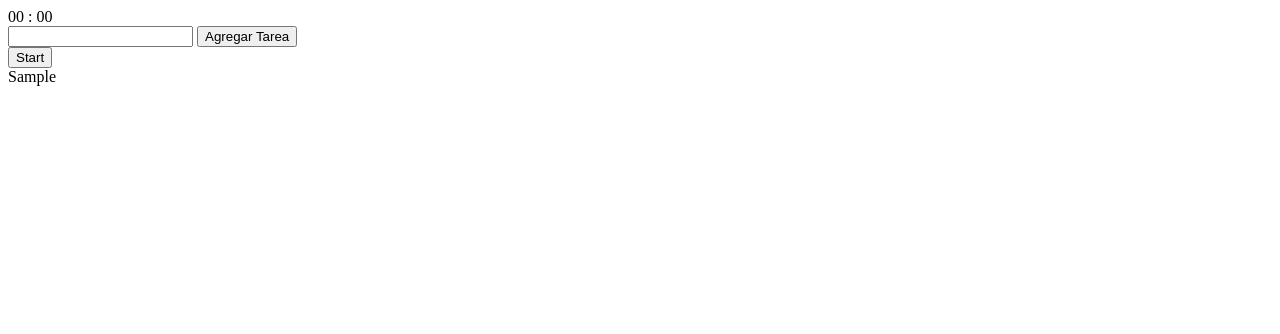
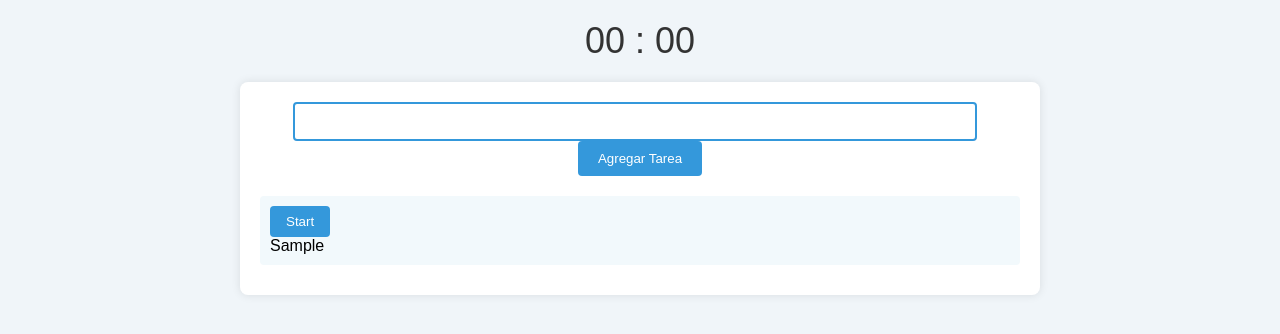
Before and after one commit to joaquinDemarchi/pomodoro, a plain HTML site: page index.html in a window 1280 px wide. Both pictures are taken after typing "Sample" into the empty fields and a click on the input "Agregar Tarea". Drawn offline with Linux system fonts and the light colour scheme.

Commit message:
agregando hoja de estilos

```diff
--- a/index.html
+++ b/index.html
@@ -4,6 +4,7 @@
     <meta charset="UTF-8">
     <meta name="viewport" content="width=device-width, initial-scale=1.0">
     <title>Pomodoro</title>
+    <link rel="stylesheet" href="./styles.css">
 </head>
 <body>
     <div id="app">
--- a/script.js
+++ b/script.js
@@ -68,7 +68,7 @@ function renderTasks(){
 }
 
 function startButtonHandler(id){
-    time = 2;
+    time = 25*60;
     current = id;
     const taskIndex = tasks.findIndex(task => task.id == id)
     document.querySelectorAll('#time #taskName').textContent = tasks[taskIndex].title;
@@ -98,7 +98,7 @@ function markCompleted(id) {
 }
 
 function startBreak(){
-    time = 5;
+    time = 5 * 60;
     document.querySelectorAll('#time #taskName').textContent = 'Break';
     timerBreak = setInterval( () =>{
         timerBreakHandler()
--- /dev/null
+++ b/styles.css
@@ -0,0 +1,88 @@
+body {
+    font-family: Arial, sans-serif;
+    background-color: #f0f5f9;
+    margin: 0;
+    padding: 0;
+}
+
+#app {
+    max-width: 800px;
+    margin: 0 auto;
+    padding: 20px;
+}
+
+#time {
+    text-align: center;
+    margin-bottom: 20px;
+}
+
+#time #value {
+    font-size: 36px;
+    color: #333;
+}
+
+#time #taskName {
+    font-size: 24px;
+    color: #555;
+}
+
+#tasks-container {
+    background-color: #fff;
+    padding: 20px;
+    border-radius: 8px;
+    box-shadow: 0 0 10px rgba(0, 0, 0, 0.1);
+}
+
+.form {
+    margin-bottom: 20px;
+    text-align: center;
+}
+
+.form input[type="text"] {
+    padding: 10px;
+    width: calc(100% - 100px);
+    border: 2px solid #3498db;
+    border-radius: 4px;
+    outline: none;
+    margin-right: 10px;
+}
+
+.form input[type="submit"] {
+    padding: 10px 20px;
+    background-color: #3498db;
+    border: none;
+    color: #fff;
+    cursor: pointer;
+    border-radius: 4px;
+    transition: background-color 0.3s ease;
+}
+
+.form input[type="submit"]:hover {
+    background-color: #2980b9;
+}
+
+.task {
+    margin-bottom: 10px;
+    padding: 10px;
+    background-color: #f2f9fc;
+    border-radius: 4px;
+}
+
+.start-button {
+    padding: 8px 16px;
+    background-color: #3498db;
+    border: none;
+    color: #fff;
+    cursor: pointer;
+    border-radius: 4px;
+    transition: background-color 0.3s ease;
+}
+
+.start-button:hover {
+    background-color: #2980b9;
+}
+
+.done {
+    color: #27ae60;
+    font-weight: bold;
+}
```
